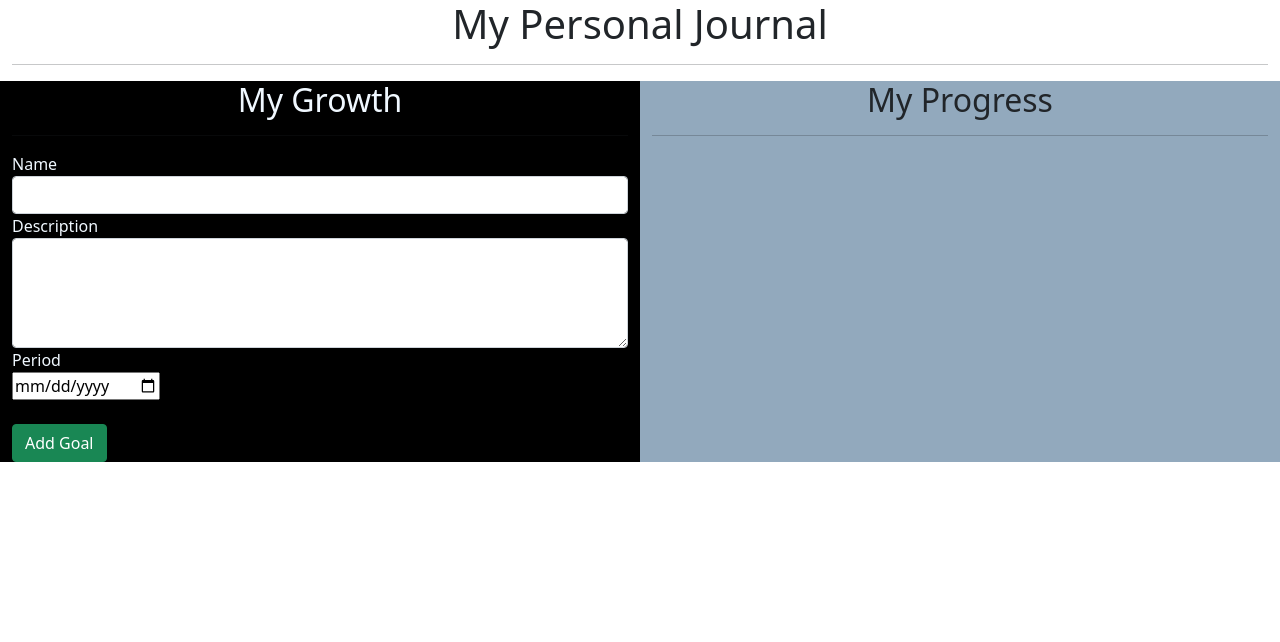
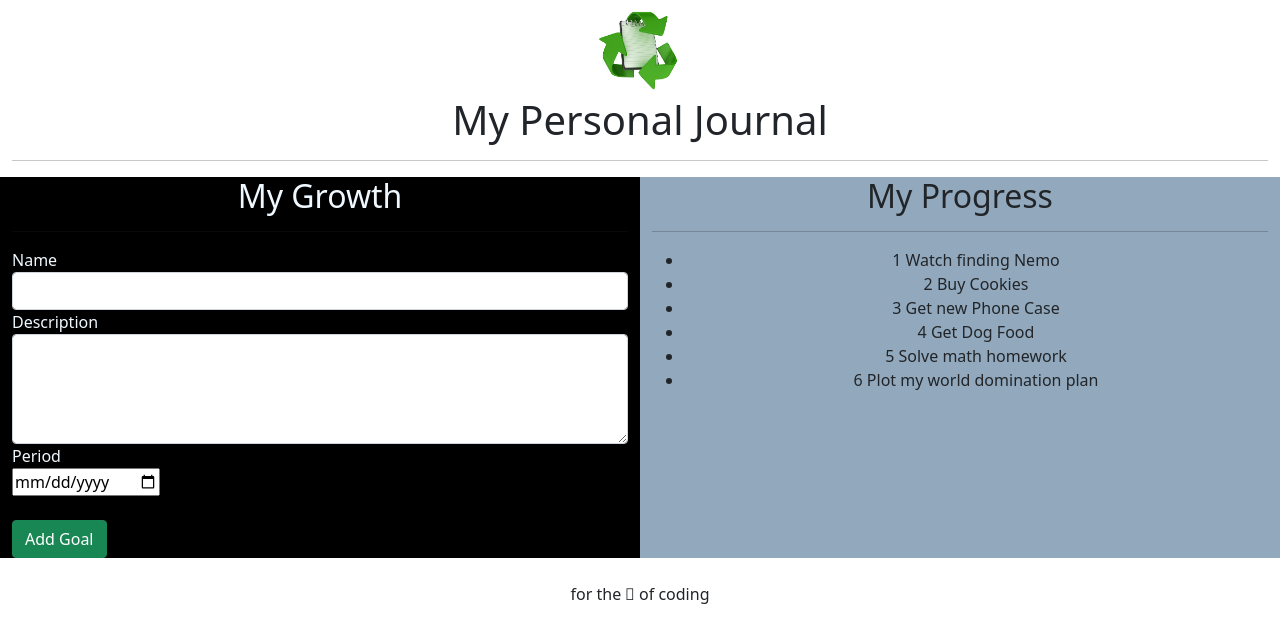
Before and after one commit to Joseph-Wairimu/diary, an Angular app: page / in a window 1280 px wide. Shown: the top 642 px of the page. Built offline with nearby package versions, Linux system fonts and the light colour scheme.

Commit message:
initialise id and name in class blueprint and add a constructor

```diff
--- a/src/app/diary-form/diary-form.component.html
+++ b/src/app/diary-form/diary-form.component.html
@@ -20,7 +20,7 @@
             <input type='date' id="complete" required>
 
         </div><br>
-        <button type="submit" class="btn btn-success">Add Goal</button>
+        <button type="submit" class="btn btn-success " >Add Goal</button>
     </form>
   </div>
 </div>
--- a/src/app/home/home.component.html
+++ b/src/app/home/home.component.html
@@ -1,7 +1,10 @@
 <div class="container-fluid bodyy">
     <div class="head">
+        <img src="../assets/logo.jpg" style="height: 6rem;" alt="">
         <h1>My Personal Journal</h1>
         <hr>
+
+
         </div>
 
         <div class="row ">
@@ -13,7 +16,13 @@
             <div  class="col-md-6" style="text-align: center; background-color: #92A9BD;">
                 <h2>My Progress</h2>
                 <hr>
+                <ul>
+                    <li *ngFor='let diary of diarys'>
+                        {{diary.id}}   {{diary.name}}
+                    </li>
+                </ul>
             </div>
 
-    </div>
+    </div><br>
+    <p class="text-center">for the  &#128525; of coding</p>
 </div>
--- a/src/app/home/home.component.ts
+++ b/src/app/home/home.component.ts
@@ -1,11 +1,19 @@
 import { Component, OnInit } from '@angular/core';
-
+import { Diary } from '../diary';
 @Component({
   selector: 'app-home',
   templateUrl: './home.component.html',
   styleUrls: ['./home.component.css']
 })
 export class HomeComponent implements OnInit {
+  diarys:Diary[] = [
+    {id:1, name:'Watch finding Nemo'},
+    {id:2,name:'Buy Cookies'},
+    {id:3,name:'Get new Phone Case'},
+    {id:4,name:'Get Dog Food'},
+    {id:5,name:'Solve math homework'},
+    {id:6,name:'Plot my world domination plan'},
+  ];
 
   constructor() { }
 
```
Also changed, not shown: src/app/diary.ts (+9 -1 lines), src/assets/logo.jpg (added).
